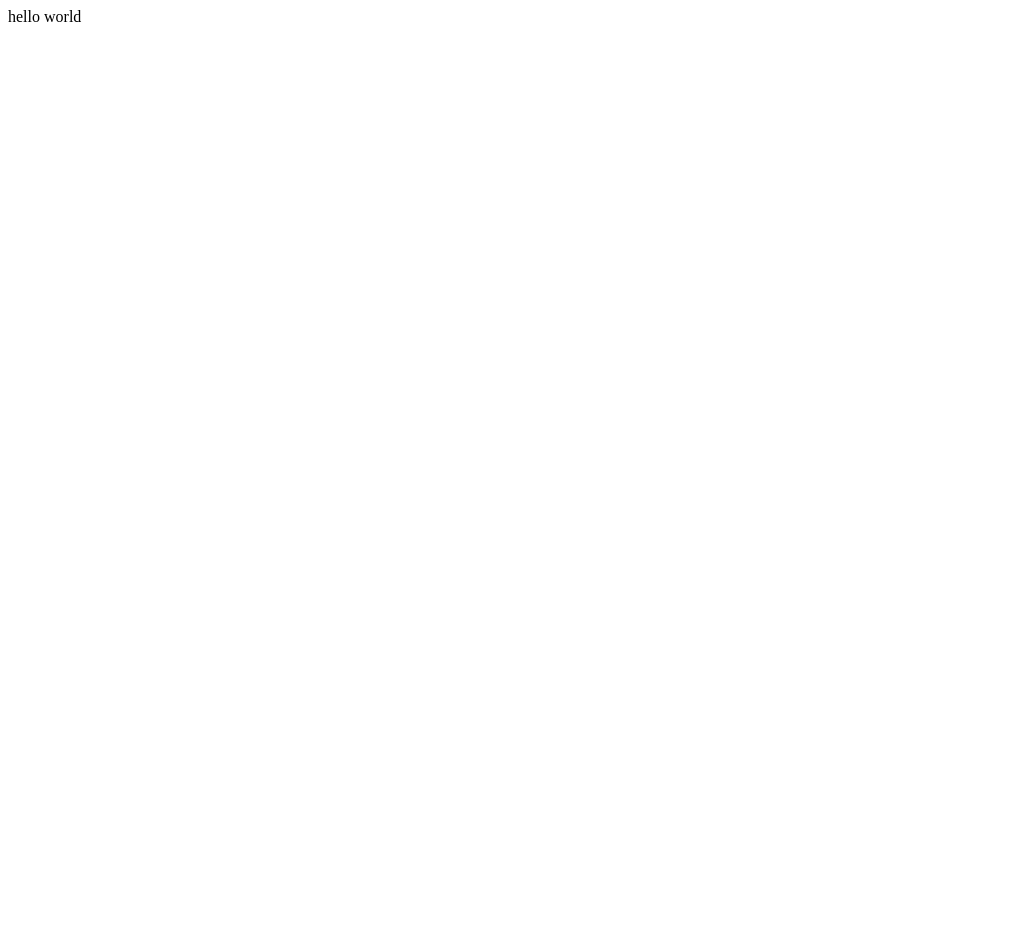
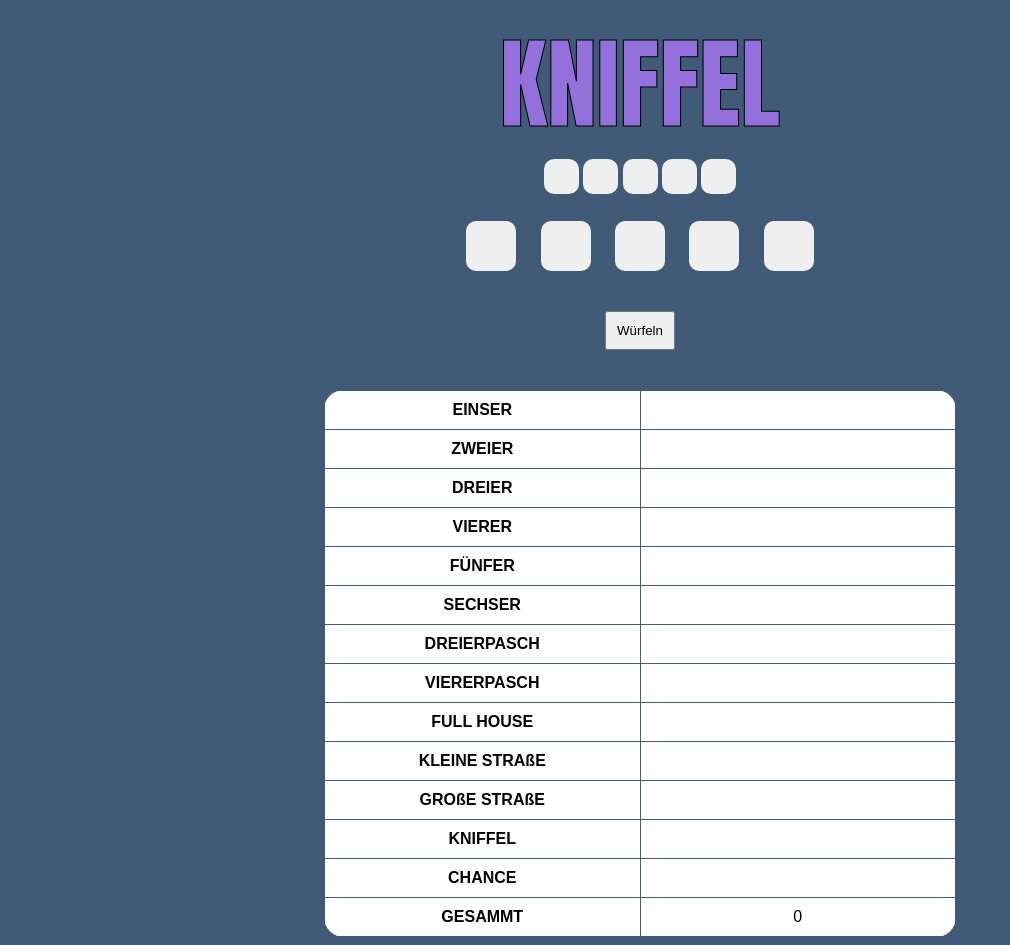
Before and after one commit to 1877tree/1877tree.github.io, a plain HTML site: page index.html in a window 1280 px wide. Shown: the whole page, without its empty margins (0-1010 px from the left). Before the commit the page ends 800 px from the top, so only its background shows below. Drawn offline with Linux system fonts and the light colour scheme.

Commit message:
Update index.html

```diff
--- a/index.html
+++ b/index.html
@@ -1 +1,133 @@
-<p>hello world</p>
+<!DOCTYPE html>
+<html lang="de">
+	<head>
+		<!-- Titel im Browser -->
+		<title>Kniffel - Praktikantenaufgabe</title>
+
+		<!-- Zeichenkodierung bestimmen -->
+		<meta http-equiv="Content-Type" content="text/html; charset=utf-8"/>
+
+		<!-- Stylesheet und Javascript einbinden -->
+		<link rel="stylesheet" type="text/css" href="style.css">
+		<script type="text/javascript" src="script.js"></script>
+	</head>
+	<body>
+
+		<!-- Seitentitel-->
+		<h1>KNIFFEL</h1>
+
+	<!--Kleiner Würfel-->
+	<div class="containerzwei">
+		<button class="dice-two" onclick="toggleDice(this)"></button>
+		<button class="dice-two" onclick="toggleDice(this)"></button>
+		<button class="dice-two" onclick="toggleDice(this)"></button>
+		<button class="dice-two" onclick="toggleDice(this)"></button>
+		<button class="dice-two" onclick="toggleDice(this)"></button>
+	</div>
+
+	<!--Große Würfel-->
+	<div class="container">
+			<button class="dice" onclick="toggleDice(this)"></button>
+			<button class="dice" onclick="toggleDice(this)"></button>
+			<button class="dice" onclick="toggleDice(this)"></button>
+			<button class="dice" onclick="toggleDice(this)"></button>
+			<button class="dice" onclick="toggleDice(this)"></button>
+
+			<!-- Button zum Würfeln -->
+			<button id="roll" onclick="rollDices()">Würfeln</button>
+
+			<!-- Wertetabelle -->
+			<table>
+				<tbody>
+
+					<!-- Alle Einser zählen -->
+					<tr>
+						<th>EINSER</th>
+						<td onclick="assignDices(this, 1)"></td>
+					</tr>
+
+					<!-- Alle Zweier zählen -->
+					<tr>
+						<th>ZWEIER</th>
+						<td onclick="assignDices(this, 2)"></td>
+					</tr>
+
+					<!--Alle Dreier Zahlen-->
+					<tr>
+						<th>DREIER</th>
+						<td onclick="assignDices(this, 3)"></td>
+					</tr>
+
+					<!--Alle Vierer Zahlen-->
+					<tr>
+						<th>VIERER</th>
+						<td onclick="assignDices(this, 4)"></td>
+					</tr>
+
+					<!--Alle Fünfer Zahlen-->
+					<tr>
+						<th>FÜNFER</th>
+						<td onclick="assignDices(this, 5)"></td>
+					</tr>
+
+					<!--Alle Sechser Zahlen-->
+					<tr>
+						<th>SECHSER</th>
+						<td onclick="assignDices(this, 6)"></td>
+					</tr>
+
+					<!--Dreierpasch-->
+					<tr>
+						<th>DREIERPASCH</th>
+						<td onclick="assignDices(this, 'Dreierpasch')"></td>
+					</tr>
+
+					<!--Viererpasch-->
+					<tr>
+						<th>VIERERPASCH</th>
+						<td onclick="assignDices(this, 'Viererpasch')"></td>
+					</tr>
+
+					<!--Full House-->
+					<tr>
+						<th>FULL HOUSE</th>
+						<td onclick="assignDices(this, 'Full House')"></td>
+					</tr>
+
+					<!--Kleine Straße-->
+					<tr>
+						<th>KLEINE STRAßE</th>
+						<td onclick="assignDices(this, 'Kleine Straße')"></td>
+					</tr>
+
+					<!--Große Straße-->
+					<tr>
+						<th>GROßE STRAßE</th>
+						<td onclick="assignDices(this, 'Große Straße')"></td>
+					</tr>
+
+					<!--Kniffel-->
+					<tr>
+						<th>KNIFFEL</th>
+						<td onclick="assignDices(this, 'Kniffel')"></td>
+					</tr>
+
+					<!--Chance-->
+					<tr>
+						<th>CHANCE</th>
+						<td onclick="assignDices(this, 'Chance')"></td>
+					</tr>
+
+
+
+
+					<!-- Gesamtpunktzahl -->
+					<tr>
+						<th>GESAMMT</th>
+						<td id="score">0</td>
+					</tr>
+				</tbody>
+			</table>
+		</div>
+	</body>
+</html>
```
